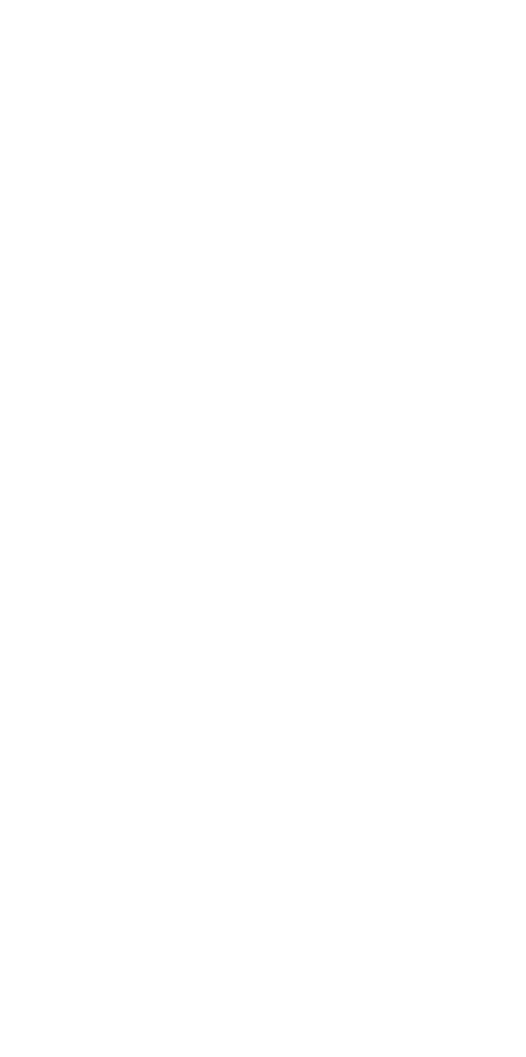
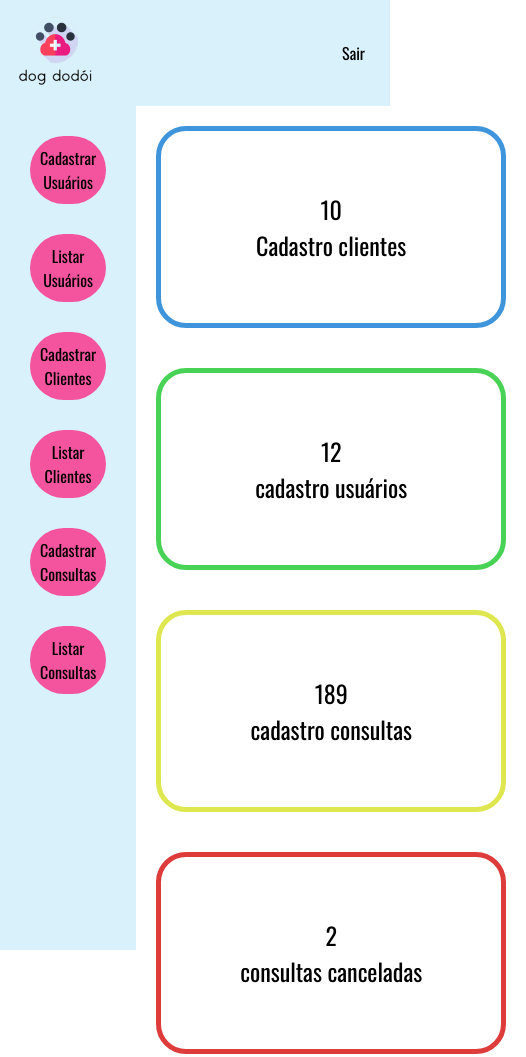
Before and after one commit to Edmig1/MiguelGarrocini, a plain HTML site: page Front/Dashboard.html in a window 390 px wide. Shown: the whole page, 526 px wide, since content can reach past the window. Before the commit the page ends 844 px from the top, so only its background shows below. Drawn offline with nearby package versions, Linux system fonts and the light colour scheme.

Commit message:
dashboard feita, exceto mobile, minhas páginas todas prontas

```diff
--- a/Front/Dashboard.html
+++ b/Front/Dashboard.html
@@ -0,0 +1,67 @@
+<!DOCTYPE html>
+<html lang="pt-br">
+
+<head>
+    <meta charset="UTF-8">
+    <meta http-equiv="X-UA-Compatible" content="IE=edge">
+    <link rel="preconnect" href="https://fonts.googleapis.com">
+    <link rel="preconnect" href="https://fonts.gstatic.com" crossorigin>
+    <link href="https://fonts.googleapis.com/css2?family=Oswald&display=swap" rel="stylesheet">
+    <link rel="stylesheet" href="../styles/style.css">
+    <link rel="stylesheet" href="../styles/mobile.css">
+    <meta name="viewport" content="width=device-width, initial-scale=1.0">
+    <title>Dashboard</title>
+</head>
+
+<body>
+    <header id="header">
+        <img src="../Img/logo.png" alt="">
+        <nav> <a href="index.html">Sair</a> </nav>
+    </header>
+    <main id="maind">
+
+        <section id="dashboard">
+            <div id="dashboarddiv">
+                <div>
+                    <a href="">Cadastrar Usuários</a>
+                </div>
+                <div>
+                    <a href="">Listar Usuários</a>
+                </div>
+                <div>
+                    <a href="">Cadastrar Clientes</a>
+                </div>
+                <div>
+                    <a href="">Listar Clientes</a>
+                </div>
+                <div>
+                    <a href="">Cadastrar Consultas</a>
+                </div>
+                <div>
+                    <a href="">Listar Consultas</a>
+                </div>
+            </div>
+        </section>
+
+        <section id="dash">
+            <div id="azul">
+                10<br> Cadastro clientes
+            </div>
+            <div id="verde">
+                12<br>cadastro usuários
+            </div>
+            <div id="amarelo">
+                189<br>cadastro consultas
+            </div>
+            <div id="vermelho">
+                2<br>consultas canceladas
+            </div>
+        </section>
+
+    </main>
+    <footer>
+
+    </footer>
+</body>
+
+</html>
--- a/styles/style.css
+++ b/styles/style.css
@@ -338,3 +338,70 @@ main #form form label{
     align-items: center;
     padding-top: 10px;
 }
+/* -------------------------------dashboard-------------------------------------------------------------------------------- */
+
+#dashboard{
+
+    background-color: var(--cor-topo);
+    height: 100vh;
+}
+#maind{
+    display: grid;
+    grid-template-columns:1fr 3fr;
+    grid-template-rows: 1fr 3fr;
+    height: 100vh;
+
+}
+#dashboard #dashboarddiv div{
+    margin: 30px;
+    background-color: var(--cor-principal);
+    text-align: center;
+    padding:10px;
+    border-radius: 100px;
+}
+#dashboard #dashboarddiv a{
+    text-decoration: none;
+    color: black;
+}
+#dashboard #dashboarddiv div:hover{
+    font-size: large;
+    padding: 20px;
+}
+main{
+    display: grid;
+    grid-template-columns:1fr 3fr;
+    height: 100vh;
+}
+
+main #dash div{
+    background-color: white;
+    border: 5px solid black;
+}
+main #dash div{
+    border-radius: 30px;
+    width: 350px;
+    display: inline-block;
+    margin: 20px;
+    padding: 60px;
+}
+
+main #dash #azul{
+    border-color: rgb(63, 149, 220);
+    text-align: center;
+    font-size: 1.5em;
+}
+main #dash #verde{
+    border-color: rgb(72, 211, 86);
+    text-align: center;
+    font-size: 1.5em;
+}
+main #dash #amarelo{
+    border-color: #dfe750;
+    text-align: center;
+    font-size: 1.5em;
+}
+main #dash #vermelho{
+    text-align: center;
+    border-color: rgb(222, 59, 59);
+    font-size: 1.5em;
+}
```
Also changed, not shown: Front/Login.html (+1 -1 lines), Front/register.html (+1 -1 lines).
